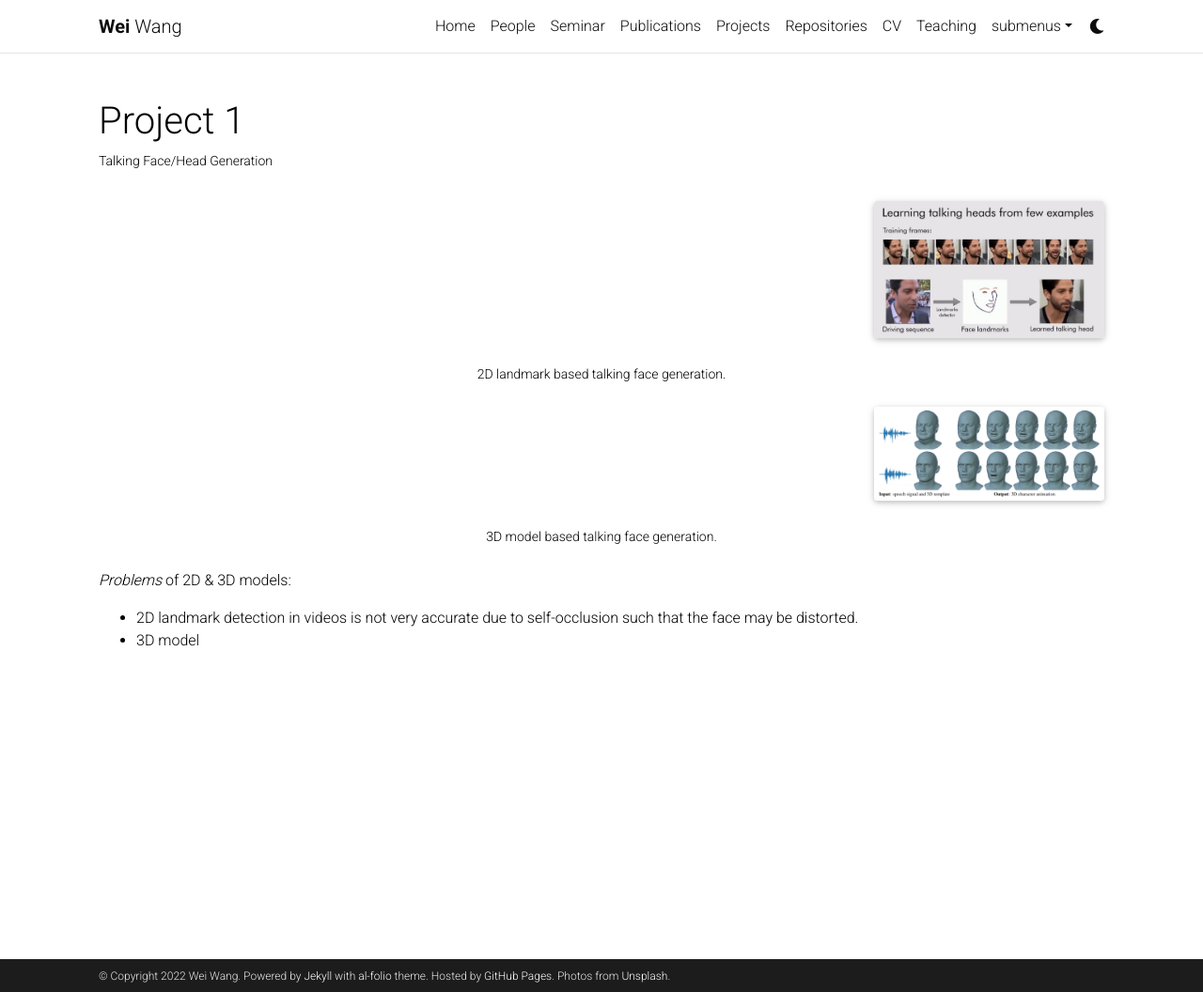
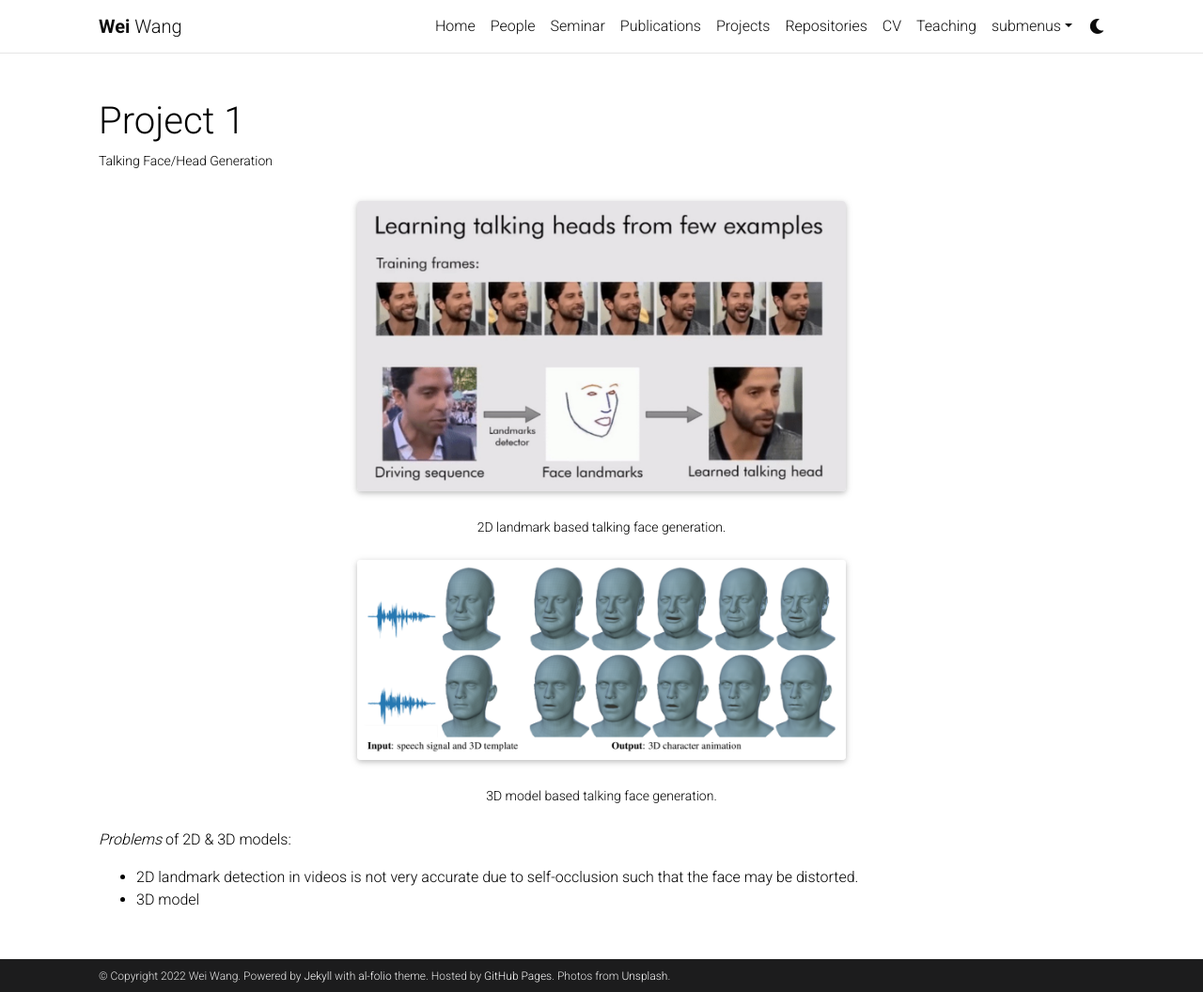
Before and after one commit to WeiWangTrento/WeiWangTrento.github.io, a Jekyll site: the page built from _projects/1_undergrd_project.md, in a window 1280 px wide and 1056 px high. Shown: the whole window at 94% size. Built offline with Jekyll 4.4.1, drawn with Linux system fonts in a browser that asks for light colours; full-size pictures stand in for the smaller copies a plugin makes; comment, search, counter and statistics services are not loaded; a style sheet for code colours, icons or effects is not loaded.

Commit message:
Update 1_undergrd_project.md

```diff
--- a/_projects/1_undergrd_project.md
+++ b/_projects/1_undergrd_project.md
@@ -8,7 +8,7 @@ category: Undergraduate
 ---
 
 <div class="row">
-    <div class="col-md-3 ml-md-auto">
+    <div class="col-md-6 offset-md-3">
         {% include figure.html path="assets/img/project_face/talking-face-2d-landmark-transfer.jpg" title="example image" class="img-fluid rounded z-depth-1" %}
     </div>
 </div>
@@ -17,7 +17,7 @@ category: Undergraduate
 </div>
 
 <div class="row">
-    <div class="col-md-3 ml-md-auto">
+    <div class="col-md-6 offset-md-3">
         {% include figure.html path="assets/img/project_face/talking-face-3d.png" title="example image" class="img-fluid rounded z-depth-1" %}
     </div>
 </div>
```
